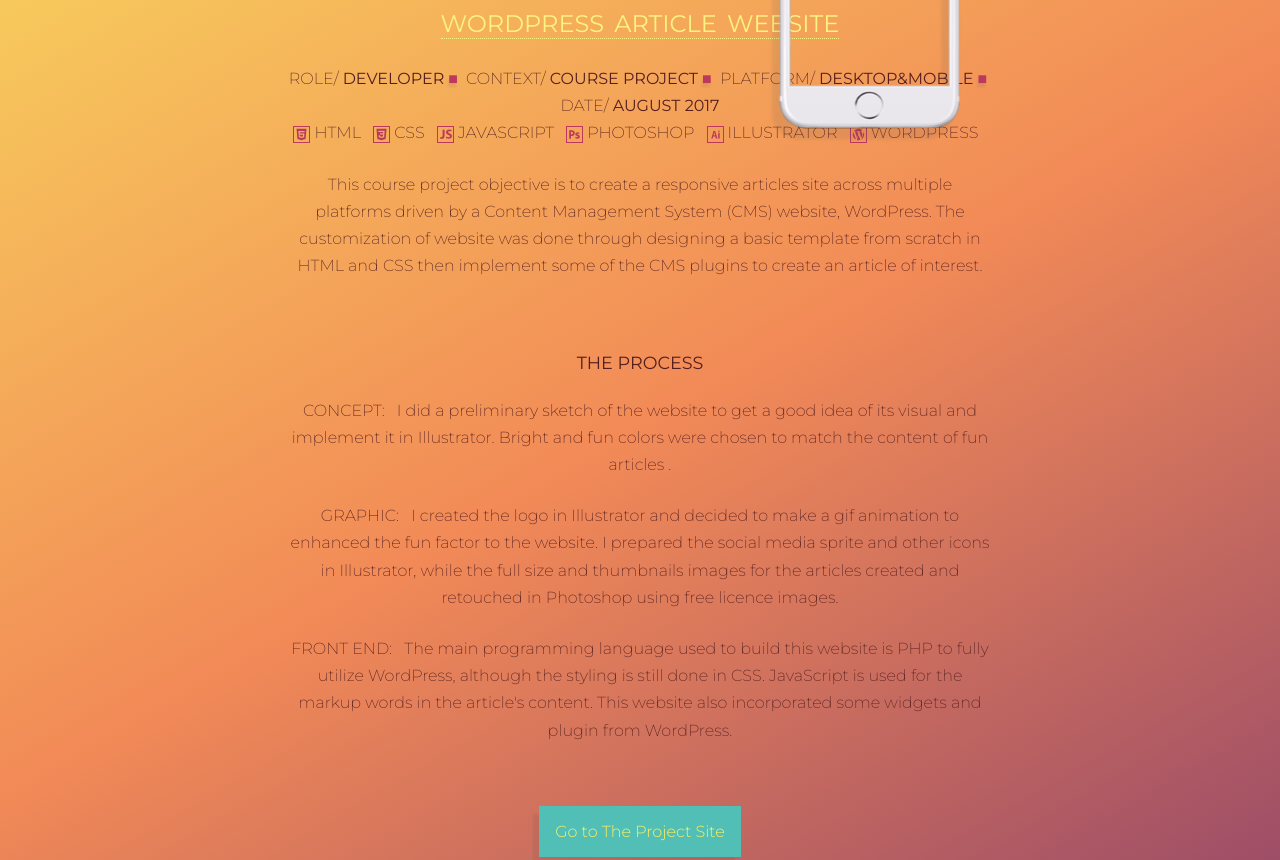
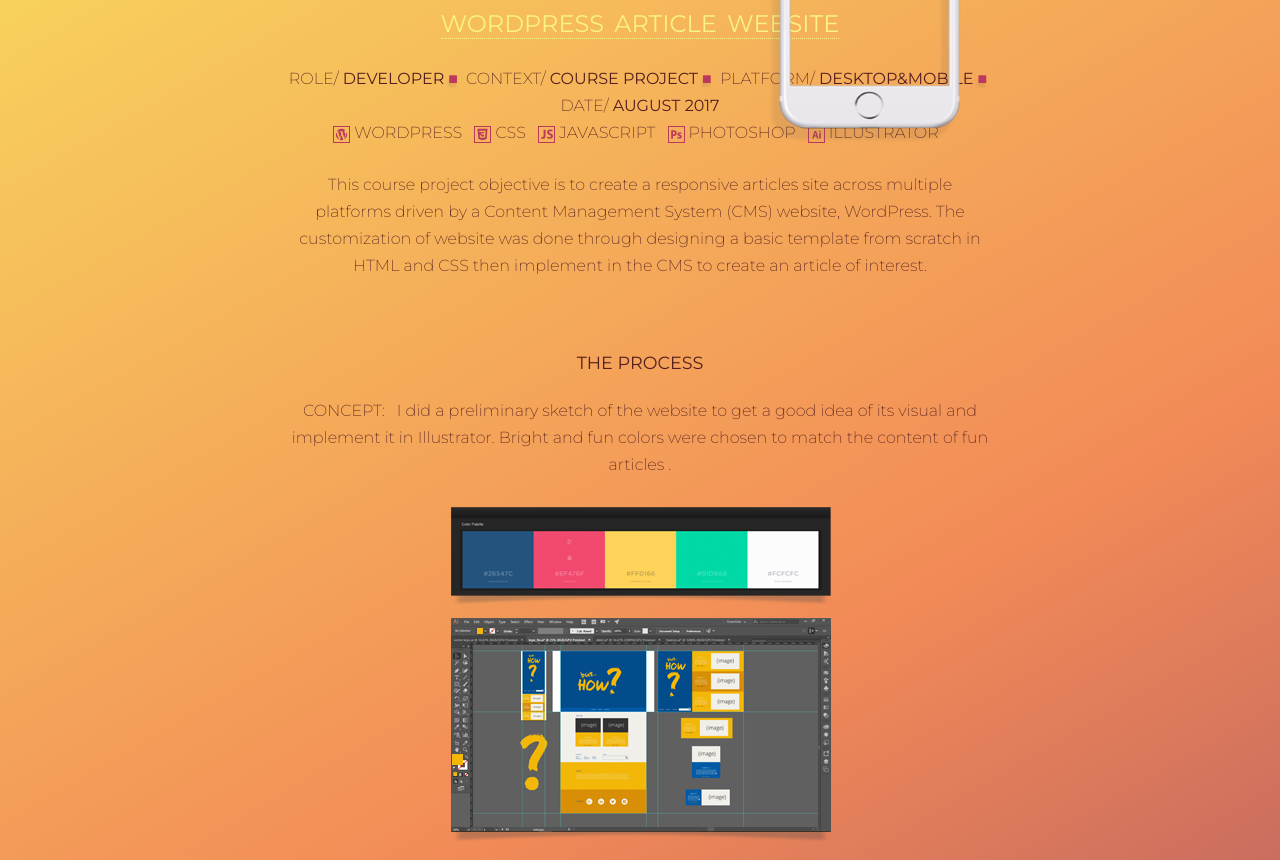
Before and after one commit to nilaindriasari/layout_portfolio, a plain HTML site: page work5.html in a window 1280 px wide. Shown: the part 480-1340 px from the top of the page. Drawn offline with Linux system fonts and the light colour scheme; grey boxes are pictures that could not be loaded.

Commit message:
Added new

```diff
--- a/work5.html
+++ b/work5.html
@@ -58,12 +58,19 @@
       <h2><strong class="title">WORDPRESS ARTICLE WEBSITE</strong></h2>
       <p>ROLE/&nbsp;<strong>DEVELOPER</strong>&nbsp;<span class="block2">&#9632;</span>&nbsp; CONTEXT/&nbsp;<strong>COURSE PROJECT</strong>&nbsp;<span class="block2">&#9632;</span>&nbsp; PLATFORM/&nbsp;<strong>DESKTOP&MOBILE</strong>&nbsp;<span class="block2">&#9632;</span>&nbsp; DATE/&nbsp;<strong>AUGUST 2017</strong>
       <br><svg class="icons"><g>
-		<rect x="0.5" y="0.544" style="fill:none;stroke:#bb395d;stroke-miterlimit:10;" width="16" height="16"/>
-		<path style="fill:#bb395d;" d="M3.499,2.863l0.91,10.225l4.085,1.136l4.096-1.137l0.911-10.224L3.499,2.863L3.499,2.863z
-			 M5.39,5.29L5.36,4.953h3.136v1.254H6.729l0.114,1.284h1.653v1.254H5.698L5.39,5.29L5.39,5.29z M11.376,7.829l-0.294,3.302
-			l-0.019,0.212l-2.569,0.713l-2.565-0.713L5.753,9.373H7.01l0.089,1l1.396,0.377l1.396-0.378l0.145-1.626H8.499V7.492h2.906
-			l-0.03,0.337L11.376,7.829z M11.603,5.29l-0.057,0.636l-0.025,0.282H8.5V4.954h3.133L11.603,5.29z"/>
-	</g></svg> HTML &nbsp; <svg class="icons"><g>
+    		<rect x="0.5" y="0.5" style="fill:none;stroke:#bb395d;stroke-miterlimit:10;" width="16" height="16"/>
+    		<path style="fill:#bb395d;" d="M2.843,8.5c0,2.239,1.301,4.175,3.188,5.09L3.334,6.197C3.019,6.901,2.843,7.679,2.843,8.5z
+    			 M12.32,8.214c0-0.699-0.252-1.184-0.466-1.56c-0.287-0.466-0.555-0.86-0.555-1.327c0-0.52,0.393-1.004,0.95-1.004
+    			c0.024,0,0.049,0.004,0.073,0.005c-1.006-0.922-2.347-1.485-3.82-1.485c-1.977,0-3.715,1.014-4.726,2.55
+    			C3.908,5.397,4.032,5.4,4.138,5.4c0.592,0,1.508-0.073,1.508-0.073c0.304-0.017,0.34,0.43,0.036,0.466
+    			c0,0-0.306,0.036-0.647,0.054l2.06,6.127l1.238-3.712L7.452,5.848C7.147,5.829,6.858,5.794,6.858,5.794
+    			C6.553,5.775,6.59,5.31,6.895,5.327c0,0,0.933,0.073,1.489,0.073c0.592,0,1.508-0.073,1.508-0.073
+    			c0.304-0.017,0.34,0.43,0.035,0.466c0,0-0.306,0.036-0.647,0.054l2.044,6.081l0.565-1.885c0.287-0.736,0.431-1.344,0.431-1.829
+    			H12.32z M8.6,8.995l-1.698,4.933c0.506,0.149,1.042,0.23,1.598,0.23c0.658,0,1.291-0.114,1.879-0.321
+    			c-0.015-0.024-0.029-0.05-0.041-0.077C10.339,13.759,8.6,8.995,8.6,8.995z M13.465,5.786c0.025,0.181,0.039,0.374,0.039,0.583
+    			c0,0.574-0.108,1.219-0.431,2.026l-1.728,4.995c1.682-0.98,2.812-2.802,2.812-4.889C14.157,7.516,13.906,6.592,13.465,5.786
+    			L13.465,5.786z"/>
+    	</g></svg> WORDPRESS &nbsp; <svg class="icons"><g>
 		<rect x="0.5" y="0.5" style="fill:none;stroke:#bb395d;stroke-miterlimit:10;" width="16" height="16"/>
 		<path style="fill:#bb395d;" d="M8.508,10.644L8.508,10.644z M3.428,2.748l0.923,10.355l4.143,1.15l4.154-1.152l0.924-10.353
 			C13.572,2.748,3.428,2.748,3.428,2.748z M11.654,5.116l-0.312,3.5l0,0l-0.216,2.415l-0.019,0.214l-2.605,0.722l-2.601-0.722
@@ -96,27 +103,16 @@
 			<path style="fill:#bb395d;" d="M6.257,10.59H8.34l0.563,1.94h1.577L8.19,4.92H6.276v0.751L4.267,12.53h1.427
 				C5.693,12.53,6.257,10.59,6.257,10.59z M7.289,6.274l0.77,2.985H6.52C6.52,9.259,7.289,6.274,7.289,6.274z"/>
 		</g>
-	</g></svg> ILLUSTRATOR &nbsp; <svg class="icons"><g>
-		<rect x="0.5" y="0.5" style="fill:none;stroke:#bb395d;stroke-miterlimit:10;" width="16" height="16"/>
-		<path style="fill:#bb395d;" d="M2.843,8.5c0,2.239,1.301,4.175,3.188,5.09L3.334,6.197C3.019,6.901,2.843,7.679,2.843,8.5z
-			 M12.32,8.214c0-0.699-0.252-1.184-0.466-1.56c-0.287-0.466-0.555-0.86-0.555-1.327c0-0.52,0.393-1.004,0.95-1.004
-			c0.024,0,0.049,0.004,0.073,0.005c-1.006-0.922-2.347-1.485-3.82-1.485c-1.977,0-3.715,1.014-4.726,2.55
-			C3.908,5.397,4.032,5.4,4.138,5.4c0.592,0,1.508-0.073,1.508-0.073c0.304-0.017,0.34,0.43,0.036,0.466
-			c0,0-0.306,0.036-0.647,0.054l2.06,6.127l1.238-3.712L7.452,5.848C7.147,5.829,6.858,5.794,6.858,5.794
-			C6.553,5.775,6.59,5.31,6.895,5.327c0,0,0.933,0.073,1.489,0.073c0.592,0,1.508-0.073,1.508-0.073
-			c0.304-0.017,0.34,0.43,0.035,0.466c0,0-0.306,0.036-0.647,0.054l2.044,6.081l0.565-1.885c0.287-0.736,0.431-1.344,0.431-1.829
-			H12.32z M8.6,8.995l-1.698,4.933c0.506,0.149,1.042,0.23,1.598,0.23c0.658,0,1.291-0.114,1.879-0.321
-			c-0.015-0.024-0.029-0.05-0.041-0.077C10.339,13.759,8.6,8.995,8.6,8.995z M13.465,5.786c0.025,0.181,0.039,0.374,0.039,0.583
-			c0,0.574-0.108,1.219-0.431,2.026l-1.728,4.995c1.682-0.98,2.812-2.802,2.812-4.889C14.157,7.516,13.906,6.592,13.465,5.786
-			L13.465,5.786z"/>
-	</g></svg> WORDPRESS &nbsp; </p>
-      <p>This course project objective is to create a responsive articles site across multiple platforms driven by a Content Management System (CMS) website, WordPress. The customization of website was done through designing a basic template from scratch in HTML and CSS then implement some of the CMS plugins to create an article of interest.
+	</g></svg> ILLUSTRATOR &nbsp;</p>
+      <p>This course project objective is to create a responsive articles site across multiple platforms driven by a Content Management System (CMS) website, WordPress. The customization of website was done through designing a basic template from scratch in HTML and CSS then implement in the CMS to create an article of interest.
       </p>
       &nbsp;
       <h3><strong>THE PROCESS</strong></h3>
       <p>CONCEPT: &nbsp; I did a preliminary sketch of the website to get a good idea of its visual and implement it in Illustrator. Bright and fun colors were chosen to match the content of fun articles .</p>
+      <img src="images/work/article/article_02.png" alt="theme"><br><img src="images/work/article/article_01.png" alt="theme">
       <p>GRAPHIC: &nbsp; I created the logo in Illustrator and decided to make a gif animation to enhanced the fun factor to the website. I prepared the social media sprite and other icons in Illustrator, while the full size and thumbnails images for the articles created and retouched in Photoshop using free licence images. </p>
-      <p>FRONT END: &nbsp; The main programming language used to build this website is PHP to fully utilize WordPress, although the styling is still done in CSS. JavaScript is used for the markup words in the article's content. This website also incorporated some widgets and plugin from WordPress.</p>
+      <img src="images/work/article/article_03.png" alt="theme">
+      <p>FRONT END: &nbsp; The main programming language used to build this website is PHP to fully utilize WordPress, although the styling is still done in CSS. JavaScript plugins is used for the markup words in the article's content. This website also incorporated some widgets and plugin from WordPress.</p>
       </section>
       <div class="button"><h4><a href="http://128.199.193.3/article_wordpress/" target="_blank">Go to The Project Site</a></h4></div>
     </div>
```
Also changed, not shown: work6.html (+17 -21 lines), images/work/article/article_01.png (added), images/work/article/article_02.png (added), images/work/article/article_03.png (added), images/work/ecommerce/ecommerce_01.png (added), images/work/ecommerce/ecommerce_02.png (added).
